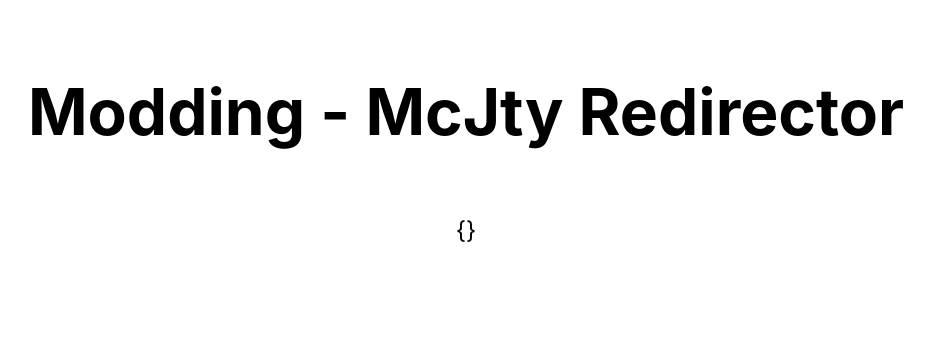
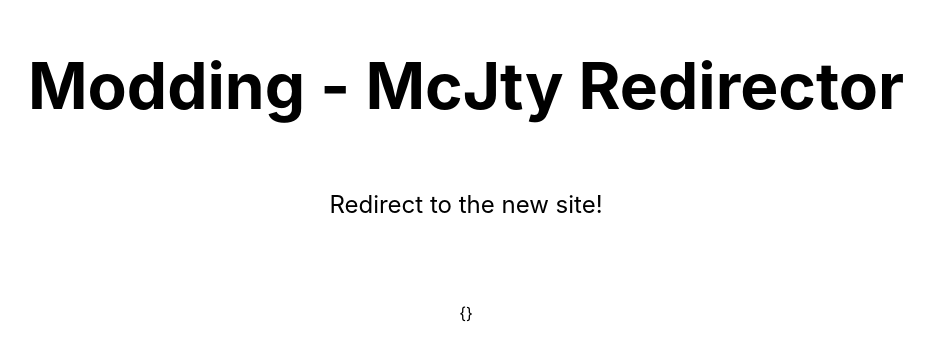
Before and after one commit to tomheaton/mcjty-website, a Next.js app in the folder redirector/: page /modding/index.php in a window 1280 px wide. Shown: the part 206-566 px from the top of the page, without its empty margins (174-1108 px from the left). Built offline with nearby package versions, Linux system fonts and the light colour scheme.

Commit message:
redirector work

```diff
--- a/redirector/src/pages/api/hello.ts
+++ b/redirector/src/pages/api/hello.ts
@@ -1,11 +1,11 @@
 import type {NextApiHandler, NextApiRequest, NextApiResponse} from 'next';
 
 type Data = {
-    name: string
+  name: string
 }
 
 const handler: NextApiHandler = (req: NextApiRequest, res: NextApiResponse<Data>) => {
-    return res.status(200).json({ name: 'mcjty-redirector' });
+  return res.status(200).json({name: 'mcjty-redirector'});
 }
 
 export default handler;
--- a/redirector/src/pages/modding/index.php.tsx
+++ b/redirector/src/pages/modding/index.php.tsx
@@ -2,6 +2,7 @@ import type {NextPage} from 'next';
 import Head from 'next/head';
 import styles from '../../styles/Index.module.css';
 import {useRouter} from "next/router";
+import Link from "next/link";
 
 const Modding: NextPage = () => {
   // TODO: use middleware instead
@@ -22,7 +23,13 @@ const Modding: NextPage = () => {
           Modding - McJty Redirector
         </h1>
 
-        <p className={styles.description}>
+        <Link href={"https://www.mcjty.eu/"}>
+          <p className={styles.description}>
+            Redirect to the new site!
+          </p>
+        </Link>
+
+        <p>
           {JSON.stringify(query, null, 2)}
         </p>
       </main>
--- a/redirector/src/styles/Index.module.css
+++ b/redirector/src/styles/Index.module.css
@@ -62,7 +62,7 @@
   padding: 0.75rem;
   font-size: 1.1rem;
   font-family: Menlo, Monaco, Lucida Console, Liberation Mono, DejaVu Sans Mono,
-    Bitstream Vera Sans Mono, Courier New, monospace;
+  Bitstream Vera Sans Mono, Courier New, monospace;
 }
 
 .grid {
@@ -120,9 +120,11 @@
   .footer {
     border-color: #222;
   }
+
   .code {
     background: #111;
   }
+
   .logo img {
     filter: invert(1);
   }
--- a/redirector/src/styles/globals.css
+++ b/redirector/src/styles/globals.css
@@ -3,7 +3,7 @@ body {
   padding: 0;
   margin: 0;
   font-family: -apple-system, BlinkMacSystemFont, Segoe UI, Roboto, Oxygen,
-    Ubuntu, Cantarell, Fira Sans, Droid Sans, Helvetica Neue, sans-serif;
+  Ubuntu, Cantarell, Fira Sans, Droid Sans, Helvetica Neue, sans-serif;
 }
 
 a {
@@ -19,6 +19,7 @@ a {
   html {
     color-scheme: dark;
   }
+
   body {
     color: white;
     background: black;
```
Also changed, not shown: redirector/src/pages/index.tsx (+7 -3 lines), redirector/src/pages/mods/index.php.tsx (+8 -1 lines), redirector/tsconfig.json (+13 -3 lines).
